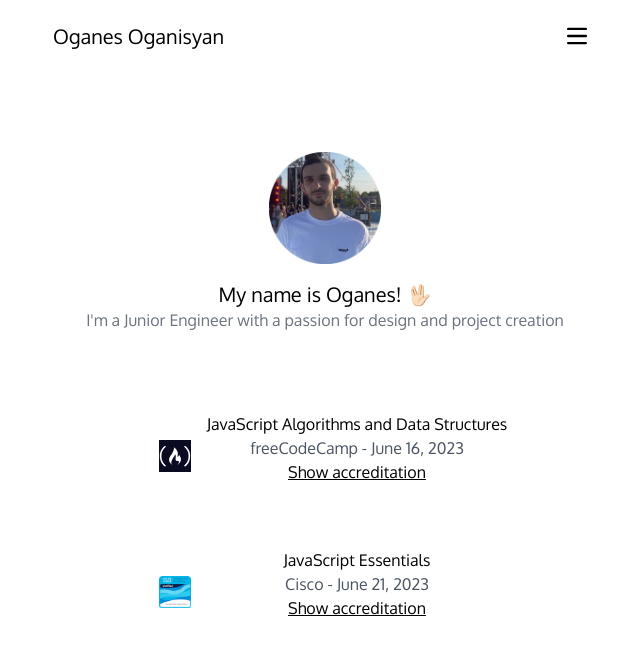
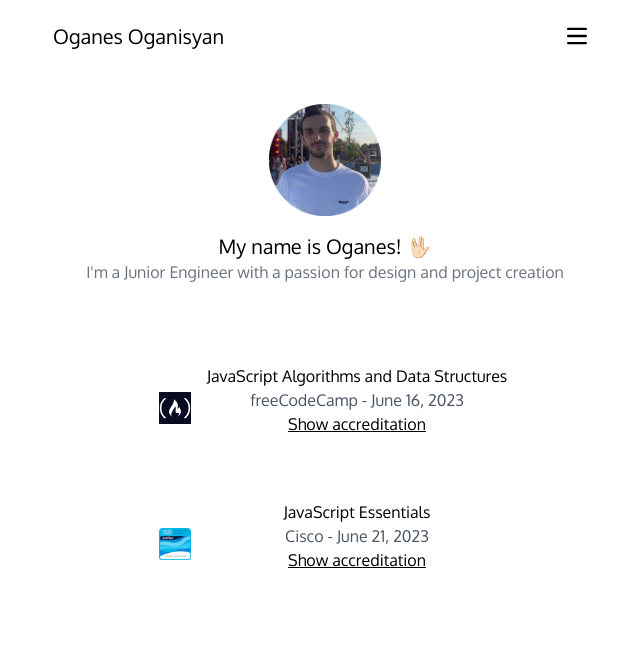
Before and after one commit to bierooed/oganes-oganisyan-cv, a React (Vite) app: page / in a window 1280 px wide. Shown: the top 654 px of the page, without its empty margins (315-955 px from the left). Built offline with nearby package versions, Linux system fonts and the light colour scheme; the HTML template or start-up script is replaced by a standard one.

Commit message:
Some style changes

```diff
--- a/src/App.jsx
+++ b/src/App.jsx
@@ -11,7 +11,7 @@ function App() {
         <Navigation />
       </header>
 
-      <main className="w-full mt-20">
+      <main className="w-full mt-8">
         <Routes>
           <Route path={paths.home} element={<HomePage />} />
         </Routes>
--- a/src/components/HomePage/HomePage.jsx
+++ b/src/components/HomePage/HomePage.jsx
@@ -9,7 +9,8 @@ export default function HomePage() {
       <div className="text-center mt-4">
         <h2 className="text-xl">My name is Oganes! 🖖🏻</h2>
         <p className="text-md text-gray-500">
-          I'm a Junior Engineer with a passion for design and project creation
+          I&apos;m a Junior Engineer with a passion for design and project
+          creation
         </p>
       </div>
 
```
